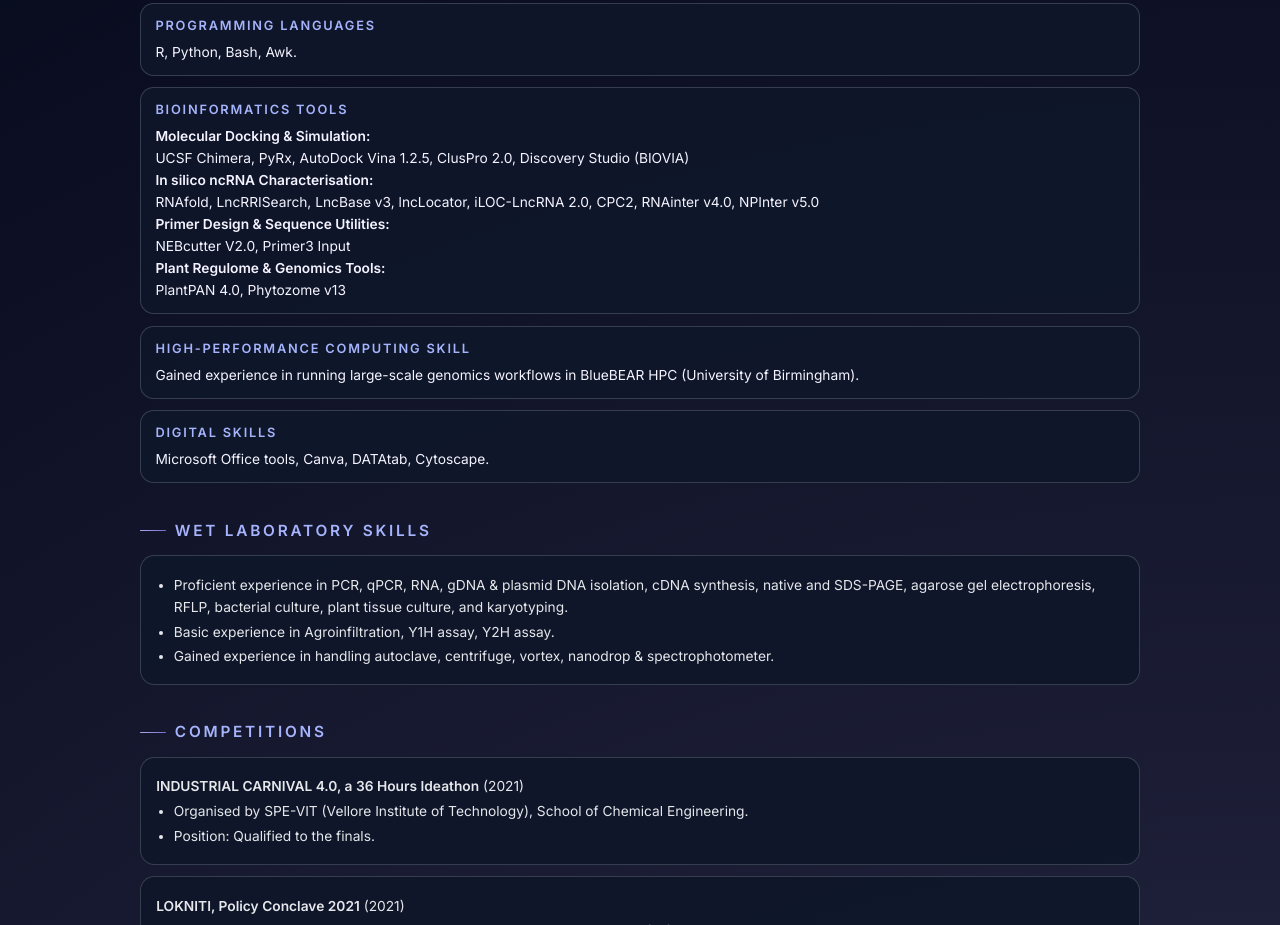
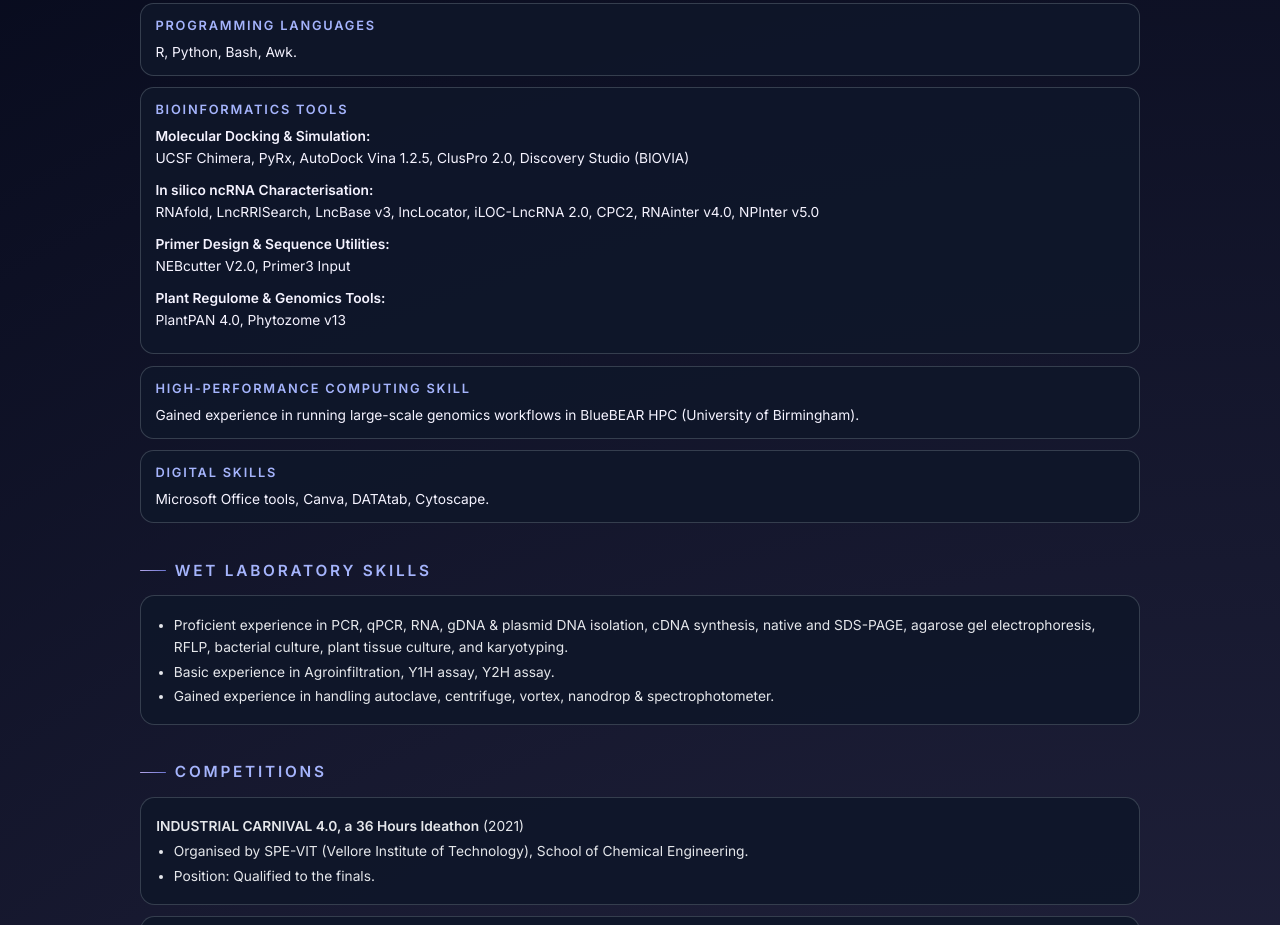
Before and after one commit to shalcodes/Shalini_CV, a plain HTML site: page index.html in a window 1280 px wide. Shown: the part 3256-4181 px from the top of the page. Drawn offline with Linux system fonts and the light colour scheme.

Commit message:
Update index.html

```diff
--- a/index.html
+++ b/index.html
@@ -820,35 +820,39 @@
       <h2 class="section-title">Skills</h2>
     </div>
 
+    <!--Programming Language -->
     <div class="skills-grid">
       <div class="skills-card">
         <h4>Programming Languages</h4>
         <p>R, Python, Bash, Awk.</p>
       </div>
 
+      <!--Bioinfo tools -->
       <div class="skills-card">
         <h4>Bioinformatics Tools</h4>
-        <p>
+
+        <p style="margin-bottom: 10px;">
           <strong>Molecular Docking & Simulation:</strong><br>
           UCSF Chimera, PyRx, AutoDock Vina 1.2.5, ClusPro 2.0, Discovery Studio (BIOVIA)
         </p>
 
-        <p>
+        <p style="margin-bottom: 10px;">
           <strong>In silico ncRNA Characterisation:</strong><br>
           RNAfold, LncRRISearch, LncBase v3, lncLocator, iLOC-LncRNA 2.0, CPC2, RNAinter v4.0, NPInter v5.0
         </p>
 
-        <p>
+        <p style="margin-bottom: 10px;">
           <strong>Primer Design & Sequence Utilities:</strong><br>
           NEBcutter V2.0, Primer3 Input
         </p>
 
-        <p>
+        <p style="margin-bottom: 10px;">
           <strong>Plant Regulome & Genomics Tools:</strong><br>
           PlantPAN 4.0, Phytozome v13
         </p>
       </div>
 
+       <!--HPC-->
       <div class="skills-card">
         <h4>High-Performance Computing Skill</h4>
         <p>
@@ -856,6 +860,8 @@
         </p>
       </div>
 
+
+       <!--Digital Skills-->
       <div class="skills-card">
         <h4>Digital Skills</h4>
         <p>Microsoft Office tools, Canva, DATAtab, Cytoscape.</p>
```
